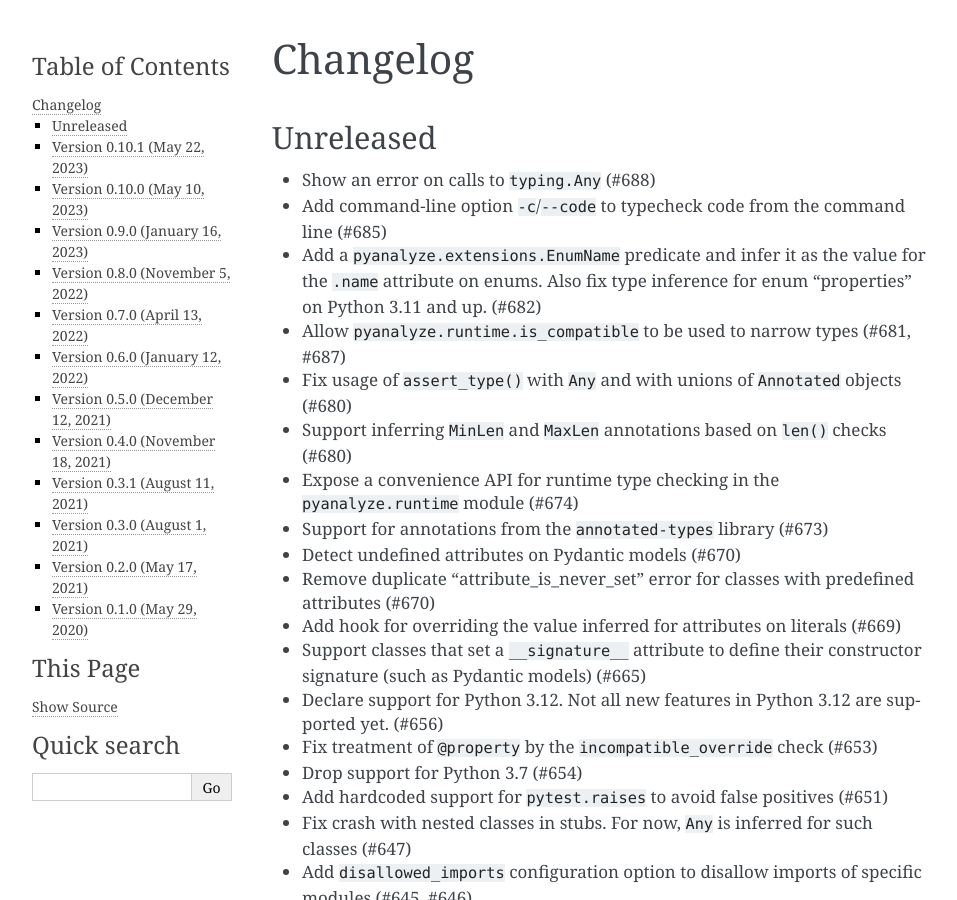
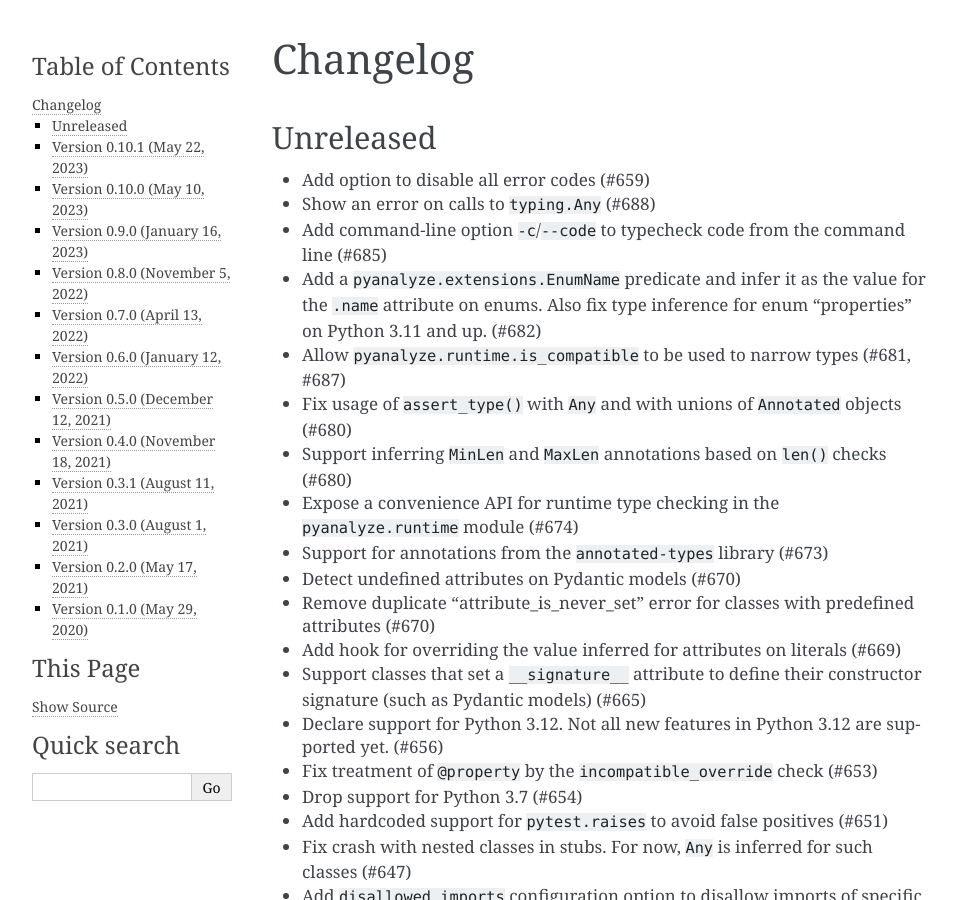
Before and after one commit to quora/pyanalyze, a Sphinx documentation site: the page built from docs/changelog.md, in a window 1280 px wide and 900 px high. Shown: the whole window, without its empty margins (148-1105 px from the left). Built offline with Sphinx 7.4.7, drawn with Linux system fonts in a browser that asks for light colours.

Commit message:
changelog

```diff
--- a/docs/changelog.md
+++ b/docs/changelog.md
@@ -2,6 +2,7 @@
 
 ## Unreleased
 
+- Add option to disable all error codes (#659)
 - Show an error on calls to `typing.Any` (#688)
 - Add command-line option `-c`/`--code` to typecheck code from
   the command line (#685)
```
